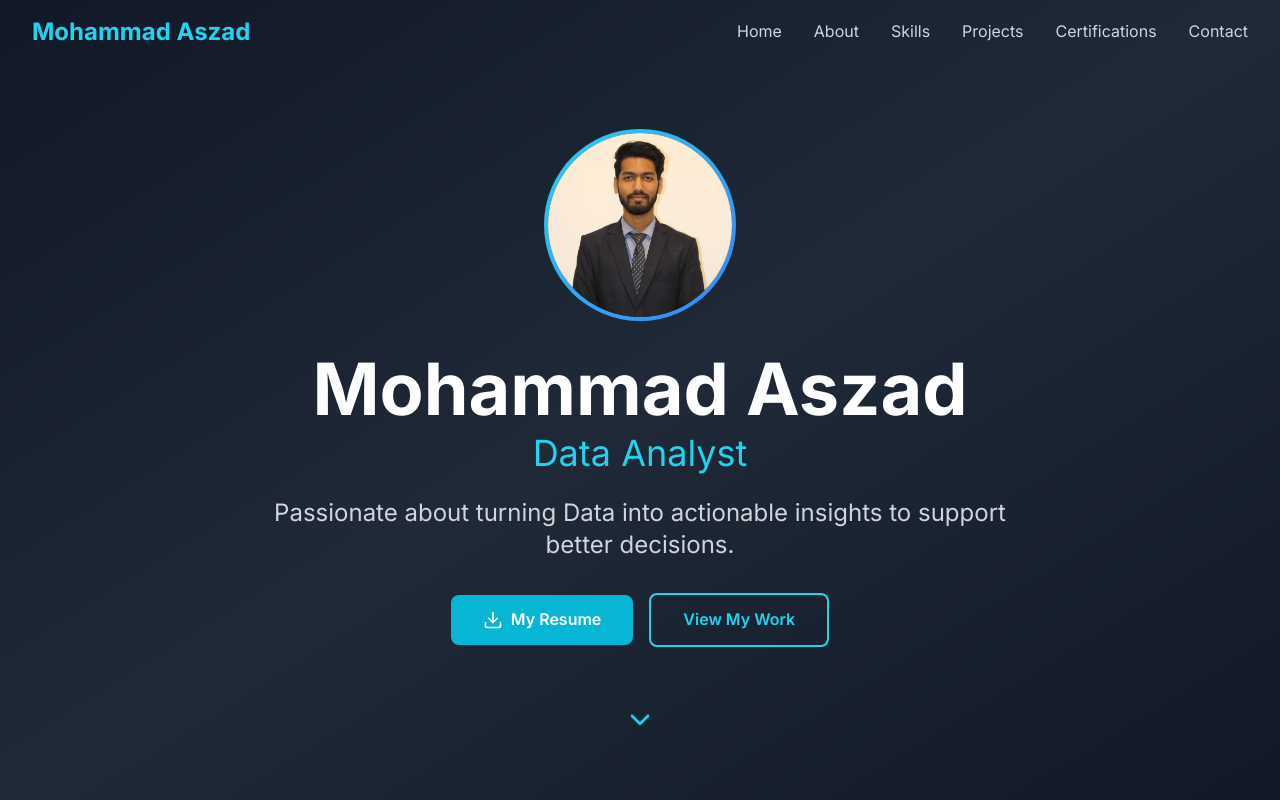
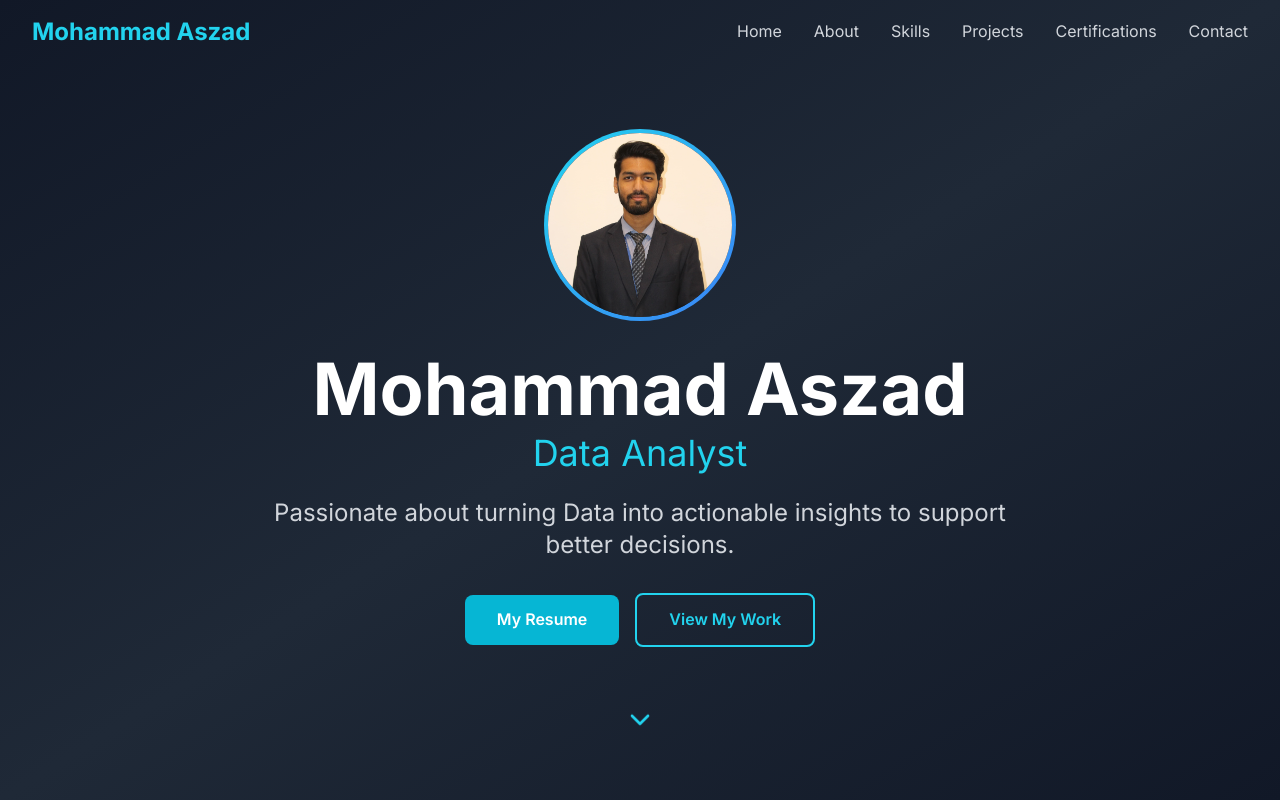
Before and after one commit to mohammad-aszad/Aszad-portfolio, a React (Vite) app: page / in a window 1280 px wide. Shown: the top 800 px of the page. Built offline with nearby package versions, Linux system fonts and the light colour scheme.

Commit message:
Update Hero.tsx

```diff
--- a/src/components/Hero.tsx
+++ b/src/components/Hero.tsx
@@ -61,7 +61,7 @@ const Hero = () => {
   rel="noopener "
   className="bg-cyan-500 hover:bg-cyan-600 text-white px-8 py-3 rounded-lg font-semibold transition-all duration-300 transform hover:scale-105 flex items-center gap-2"
 >
-    <Download size={20} />
+{/*     <Download size={20} /> */}
     My Resume
   </a>
   <button
```
